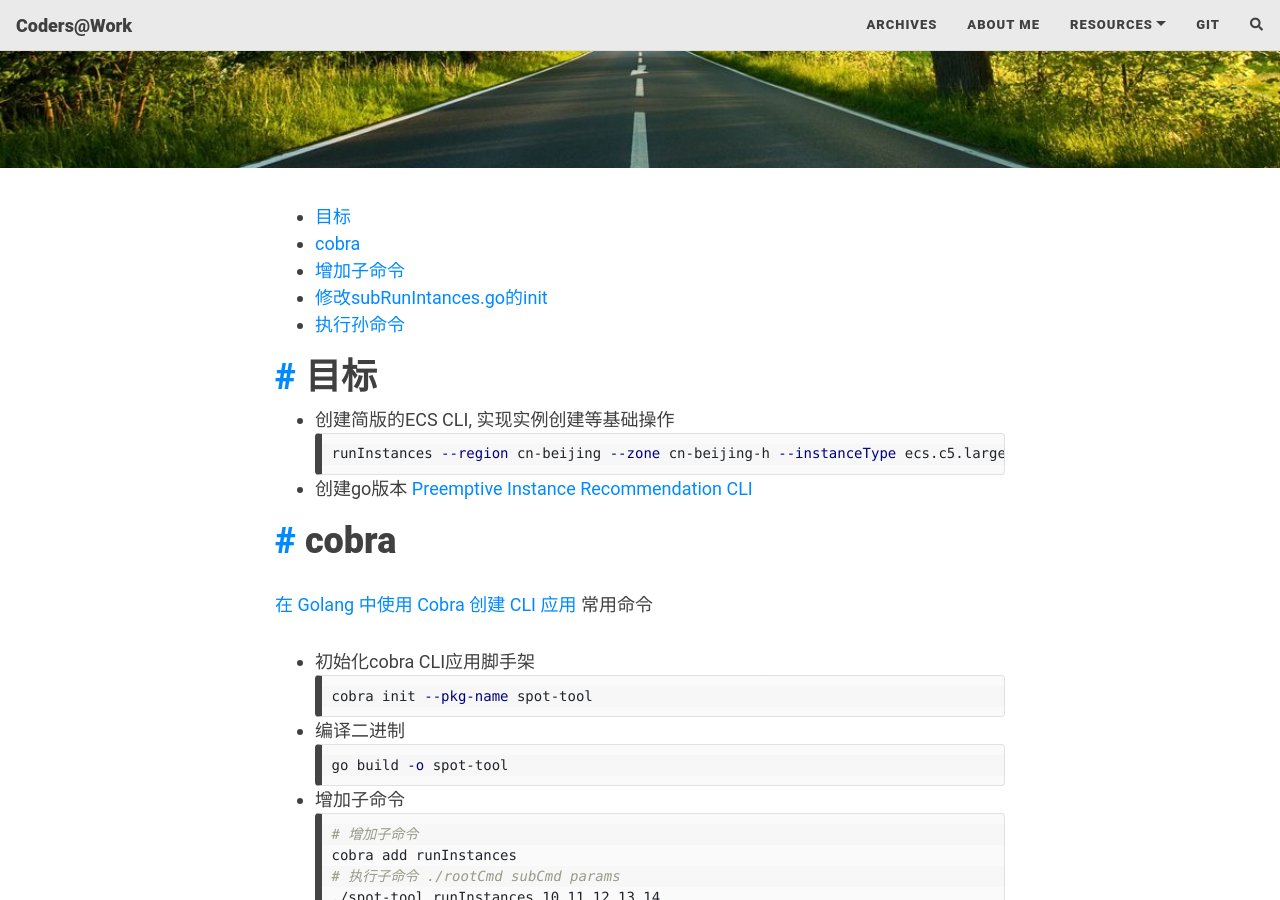
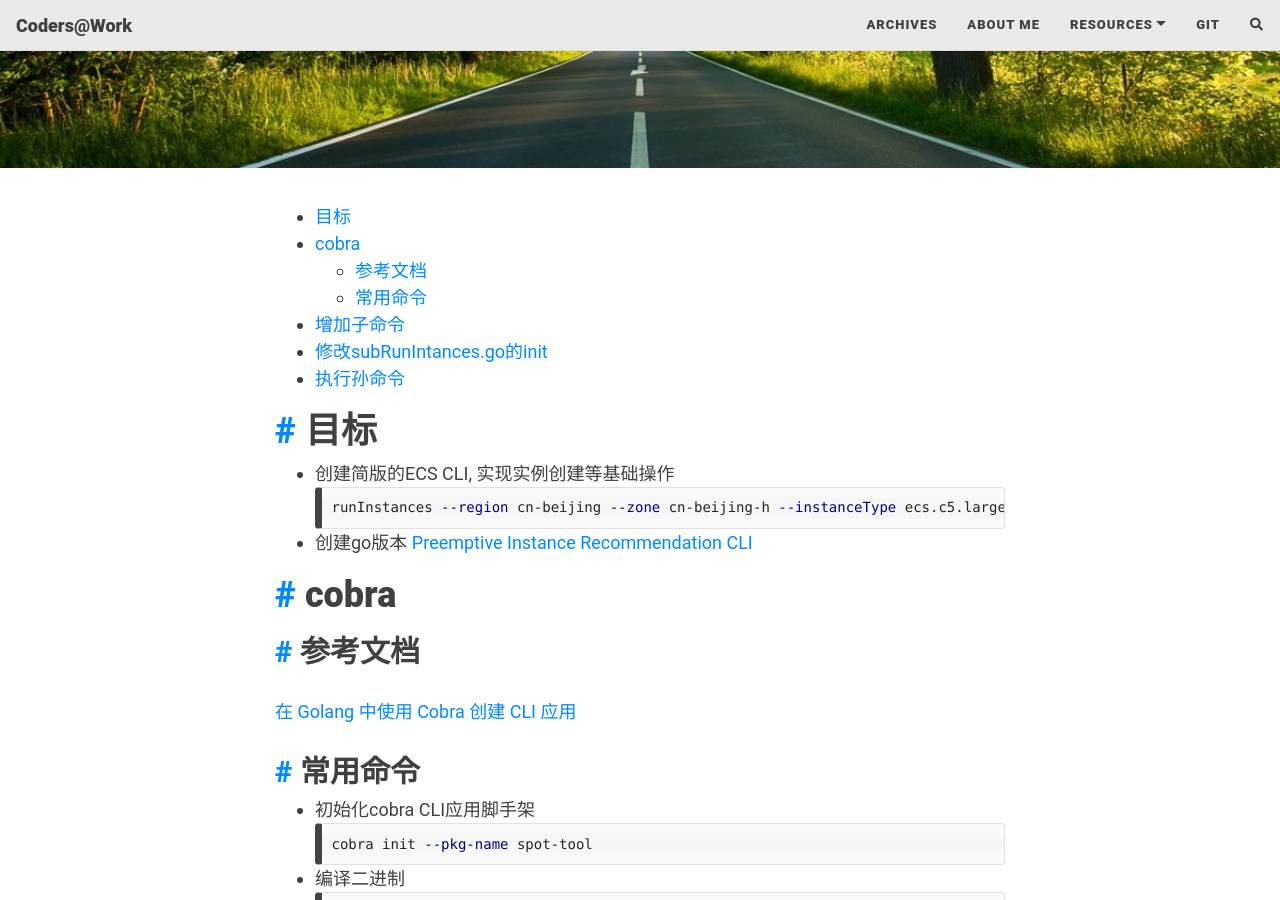
Before and after one commit to DavyJones2010/davyjones2010.github.io_bak, a Jekyll site: the page built from _posts/k8s/2021-09-08-golang-cobra.md, in a window 1280 px wide and 900 px high, scrolled down 323 px. Built offline with Jekyll 4.4.1, drawn with Linux system fonts in a browser that asks for light colours; nearby versions of some CDN libraries; a script that is not in the unit is left out; comment, search, counter and statistics services are not loaded.

Commit message:
added golang notes

````diff
--- a/_posts/k8s/2021-09-08-golang-cobra.md
+++ b/_posts/k8s/2021-09-08-golang-cobra.md
@@ -18,8 +18,10 @@ runInstances --region cn-beijing --zone cn-beijing-h --instanceType ecs.c5.large
 
 
 # cobra
+## 参考文档
 [在 Golang 中使用 Cobra 创建 CLI 应用](https://www.qikqiak.com/post/create-cli-app-with-cobra/)
-常用命令
+
+## 常用命令
 
 - 初始化cobra CLI应用脚手架
 ```shell
````
